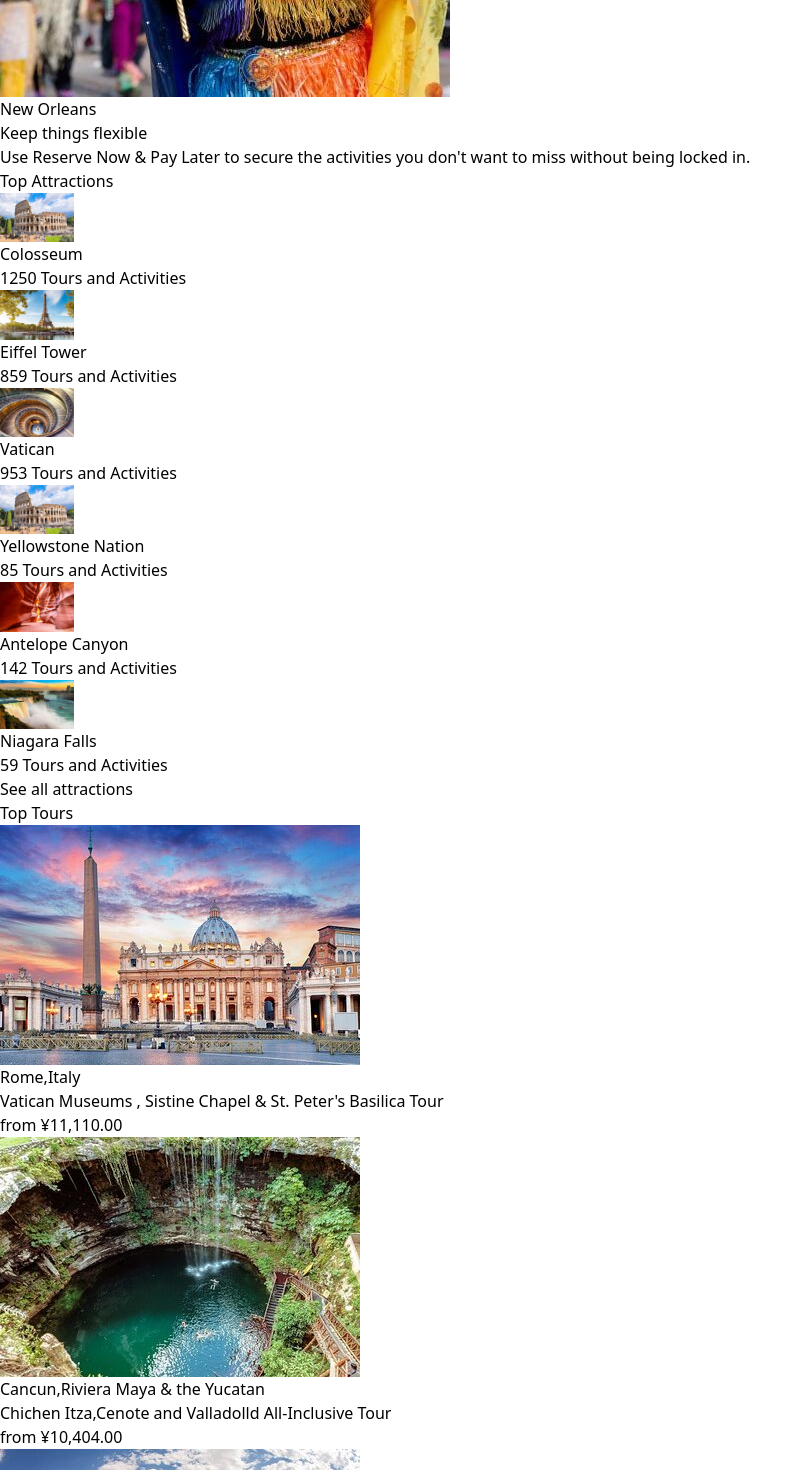
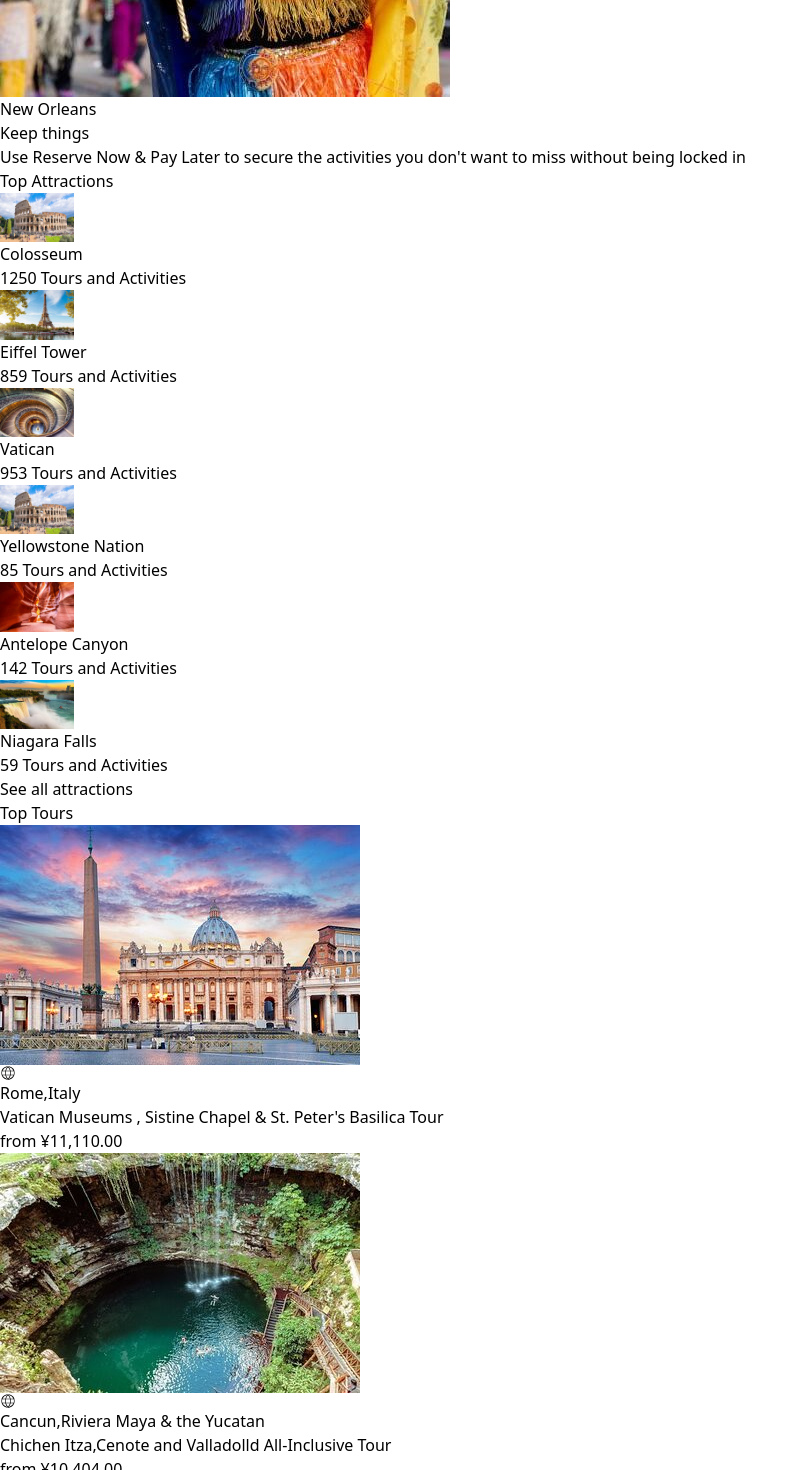
Before and after one commit to Shivgitcode/tour-travel, a React (Vite) app: page / in a window 1280 px wide. Shown: the part 3840-5310 px from the top of the page, without its empty margins (0-812 px from the left). Built offline with nearby package versions, Linux system fonts and the light colour scheme.

Commit message:
made tour section

```diff
--- a/src/App.jsx
+++ b/src/App.jsx
@@ -14,6 +14,7 @@ import Topdestinations from "./components/Top-Destinations/Topdestinations";
 import Flexible from "./components/flexible/Flexible";
 import TopAttraction from "./components/Top-Attractions/TopAttraction";
 import TopTours from "./components/Top-tours/TopTours";
+import { featuresCard } from "./constants";
 
 function App() {
   return (
@@ -26,9 +27,10 @@ function App() {
       <Login></Login>
       <Head></Head>
       <Topdestinations></Topdestinations>
-      <Flexible></Flexible>
+      <Flexible el={featuresCard[0]}></Flexible>
       <TopAttraction></TopAttraction>
       <TopTours></TopTours>
+      <Flexible el={featuresCard[1]}></Flexible>
     </div>
   );
 }
--- a/src/components/Top-tours/TopTours.jsx
+++ b/src/components/Top-tours/TopTours.jsx
@@ -3,9 +3,11 @@ import TopToursScroll from "./TopToursScroll";
 
 export default function TopTours() {
   return (
-    <div>
-      <div>
-        <h2>Top Tours</h2>
+    <div className="w-full">
+      <div className="px-[16px] py-[48px]">
+        <h2 className="text-[20px] leading-[24px] font-bold text-center w-full mb-[24px]">
+          Top Tours
+        </h2>
         <TopToursScroll></TopToursScroll>
       </div>
     </div>
--- a/src/components/Top-tours/TopToursCard.jsx
+++ b/src/components/Top-tours/TopToursCard.jsx
@@ -1,16 +1,27 @@
 import React from "react";
+import { CiGlobe } from "react-icons/ci";
 
 export default function TopToursCard({ el }) {
   return (
-    <div>
-      <div>
-        <img src={el.img} alt="" />
+    <div className=" min-w-[254px] flex flex-col justify-between items-start ">
+      <div className="mb-[8px]">
+        <img src={el.img} alt="" className="rounded-[5px]" />
       </div>
       <div>
-        <h3>{el.location}</h3>
-        <p>{el.name}</p>
-        <p>
-          from <span>¥{el.price}</span>
+        <h3 className="flex items-center text-[12px] leading-[18px] text-[#4d4d4d] mb-[8px] ">
+          <span className="mr-[8px]">
+            <CiGlobe></CiGlobe>
+          </span>
+          {el.location}
+        </h3>
+        <p className="text-[16px] leading-[24px] mb-[8px] font-bold min-w-[254px]">
+          {el.name}
+        </p>
+        <p className="text-[12px] leading-[18px] ">
+          from{" "}
+          <span className="text-[16px] leading-[24px] font-bold">
+            ¥{el.price}
+          </span>
         </p>
       </div>
     </div>
--- a/src/components/Top-tours/TopToursScroll.jsx
+++ b/src/components/Top-tours/TopToursScroll.jsx
@@ -4,7 +4,7 @@ import TopToursCard from "./TopToursCard";
 
 export default function TopToursScroll() {
   return (
-    <div>
+    <div className="flex items-center gap-[16px] overflow-scroll overflow-y-hidden px-[16px] mx-[-16px] scrollbar-none">
       {topTours.map((el) => {
         return <TopToursCard el={el}></TopToursCard>;
       })}
--- a/src/components/flexible/Flexible.jsx
+++ b/src/components/flexible/Flexible.jsx
@@ -1,15 +1,14 @@
 import React from "react";
 
-export default function Flexible() {
+export default function Flexible({ el }) {
   return (
     <div className="w-full bg-[#EAFBF7]">
       <div className="py-[36px] px-[16px] flex flex-col justify-center items-center w-[80%] mx-auto">
         <h1 className="text-[42px] leading-[50px] font-bold text-center">
-          Keep things flexible
+          {el.title}
         </h1>
         <p className="text-[16px] leading-[24px] font-medium mt-[24px] text-center">
-          Use Reserve Now & Pay Later to secure the activities you don't want to
-          miss without being locked in.
+          {el.description}
         </p>
       </div>
     </div>
--- a/src/constants/index.js
+++ b/src/constants/index.js
@@ -146,3 +146,16 @@ export const topTours = [
     price: "13,888.00",
   },
 ];
+
+export const featuresCard = [
+  {
+    title: "Keep things",
+    description:
+      "Use Reserve Now & Pay Later to secure the activities you don't want to miss without being locked in",
+  },
+  {
+    title: "Free cancellation",
+    description:
+      "You'll receive a full refund if you cancel at least 24 hours in advance of most experiences",
+  },
+];
```
